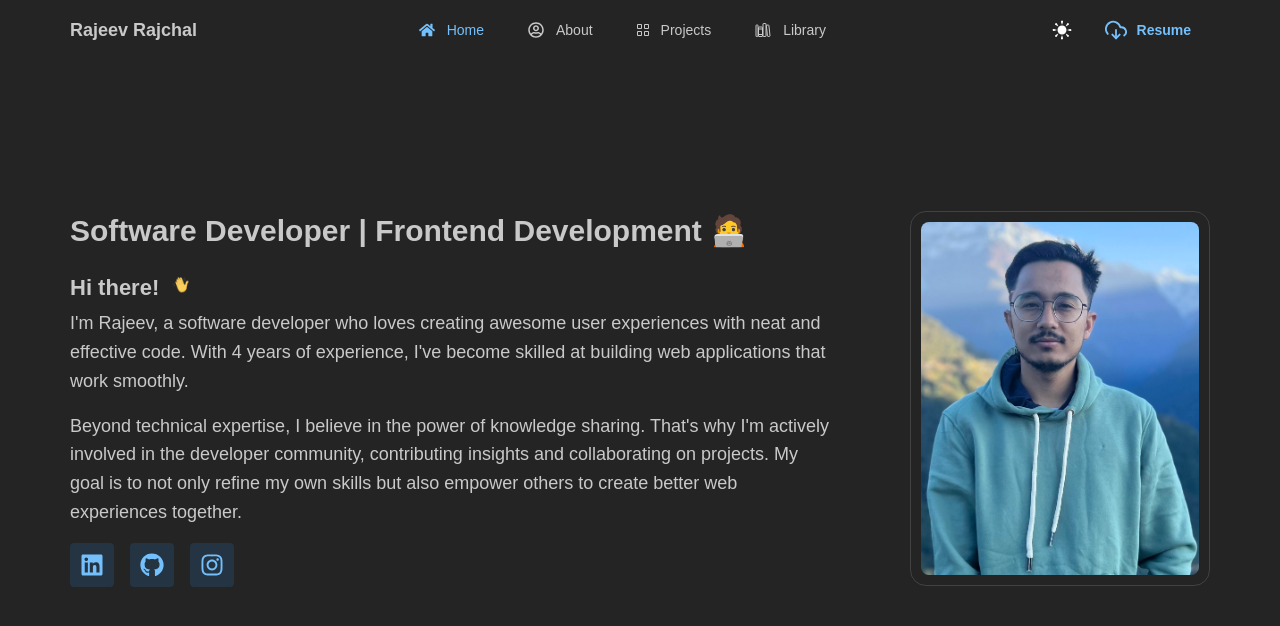
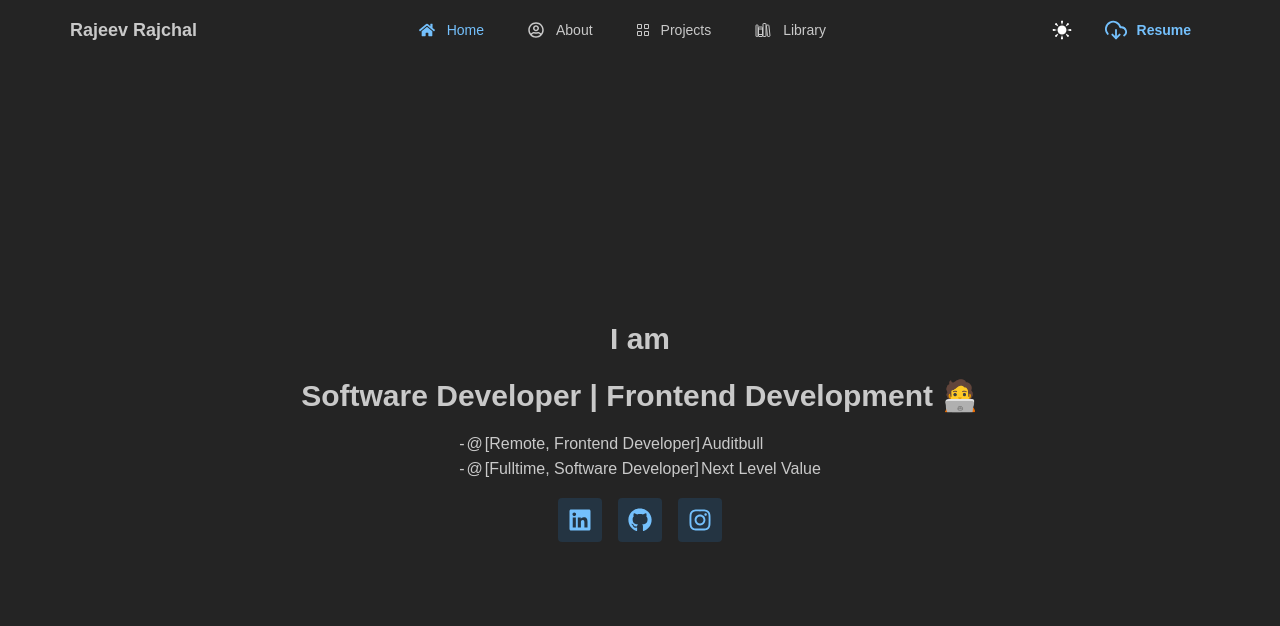
Before and after one commit to rajeevrajchal/rajeev-me, a Next.js app: page / in a window 1280 px wide. Shown: the top 626 px of the page. Built offline with nearby package versions, Linux system fonts and the light colour scheme.

Commit message:
Bugfix: Updated home page

```diff
--- a/src/app/_components/basic-intro.tsx
+++ b/src/app/_components/basic-intro.tsx
@@ -1,69 +1,42 @@
 import SocialLinks from "@/components/social-links";
-import {
-  Avatar,
-  Center,
-  Flex,
-  Image,
-  Paper,
-  Stack,
-  Text,
-  Title,
-} from "@mantine/core";
+import { Flex, Stack, Text, Title } from "@mantine/core";
+
+const work = [
+  {
+    role: "Frontend Developer",
+    company: "Auditbull",
+    type: "Remote",
+  },
+  {
+    role: "Software Developer",
+    company: "Next Level Value",
+    type: "Fulltime",
+  },
+];
 
 const BasicIntro = () => {
   return (
-    <Flex
-      align={{
-        base: "flex-start",
-        md: "center",
-      }}
-      justify="space-between"
-      gap="xl"
-      mt={{
-        base: "20px",
-        md: "150px",
-      }}
-      direction={{
-        base: "column-reverse",
-        md: "row",
-      }}
-    >
-      <Stack className="w-full md:w-2/3">
+    <Stack align="center" justify="center" className="w-full h-full">
+      <Title order={2} className="text-[30px]">
+        I am
+      </Title>
       <Title order={2} className="text-[30px]">
         Software Developer | Frontend Development 🧑‍💻
       </Title>
       <Stack gap={0}>
-          <Flex align="center">
-            <Title order={3}>Hi there!</Title>
-            <Avatar
-              size="md"
-              variant="transparent"
-              src="./wave.gif"
-              className="mb-1"
-            />
+        {work.map((item) => (
+          <Flex key={item.company} gap={2}>
+            <Text>-</Text>
+            <Text>@</Text>
+            <Text>
+              [{item.type}, {item.role}]
+            </Text>
+            <Text>{item.company}</Text>
           </Flex>
-          <Text size="lg">
-            I'm Rajeev, a software developer who loves creating awesome user
-            experiences with neat and effective code. With 4 years of
-            experience, I've become skilled at building web applications that
-            work smoothly.
-          </Text>
+        ))}
       </Stack>
-        <Text size="lg">
-          Beyond technical expertise, I believe in the power of knowledge
-          sharing. That's why I'm actively involved in the developer community,
-          contributing insights and collaborating on projects. My goal is to not
-          only refine my own skills but also empower others to create better web
-          experiences together.
-        </Text>
       <SocialLinks />
     </Stack>
-      <Center className="w-full md:w-fit">
-        <Paper withBorder radius="lg" p="xs" h="auto" w={300}>
-          <Image radius="md" src="./rajeev-mountain.jpg" alt="Rajeev Rajchal" />
-        </Paper>
-      </Center>
-    </Flex>
   );
 };
 
--- a/src/components/color-switch.tsx
+++ b/src/components/color-switch.tsx
@@ -9,16 +9,18 @@ const ColorSwitch = () => {
     setColorScheme(colorScheme === "light" ? "dark" : "light");
   };
 
+  console.log("colorScheme", colorScheme);
+
   return (
     <ActionIcon
       variant="transparent"
       aria-label="Color Swatch"
       onClick={handleColorSwitch}
     >
-      {colorScheme !== "light" ? (
+      {colorScheme === "light" ? (
+        <WiMoonAltWaningCrescent5 size={24} color="black" />
+      ) : (
         <TiAdjustBrightness size={24} color="white" />
-      ) : (
-        <WiMoonAltWaningCrescent5 size={24} color="black" />
       )}
     </ActionIcon>
   );
```
Lines whose indentation alone changed are shown as unchanged.
